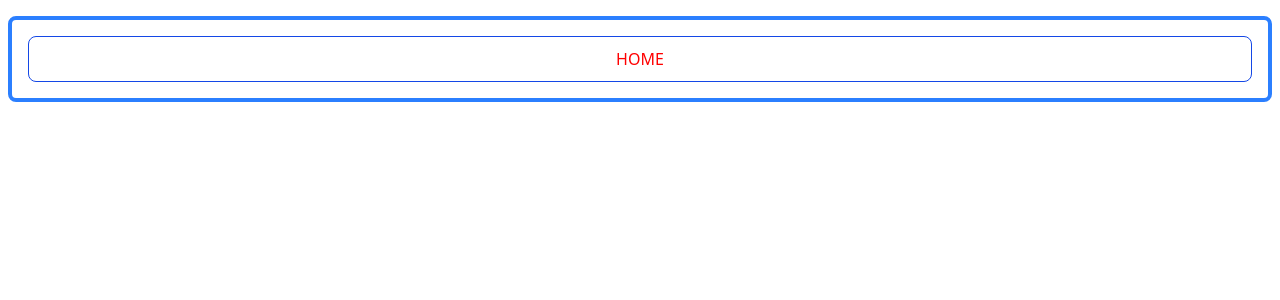
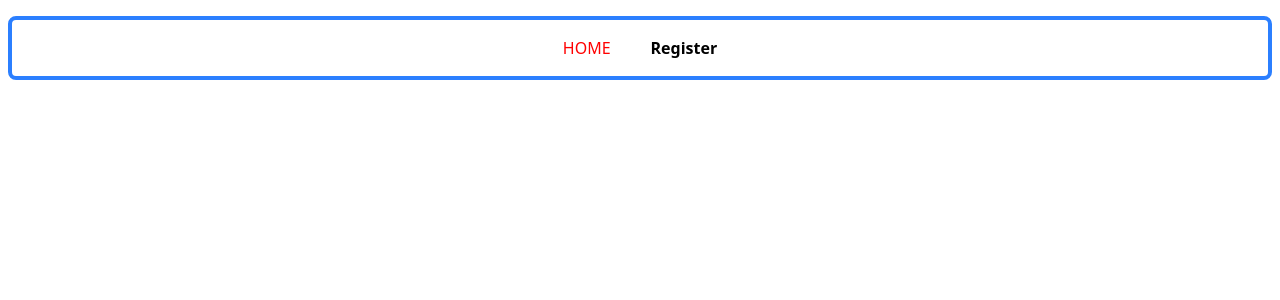
Before and after one commit to Dikin19/fe-library-management-system, a React (Vite) app: page / in a window 1280 px wide. Shown: the top 300 px of the page. Built offline with nearby package versions, Linux system fonts and the light colour scheme.

Commit message:
Add Register page Register.jsx

```diff
--- a/src/css/index.css
+++ b/src/css/index.css
@@ -2,6 +2,4 @@
 
 h1 {
   color: red;
-  padding: 10px;
-  text-align: center;
 }
--- a/src/main.jsx
+++ b/src/main.jsx
@@ -2,6 +2,7 @@ import { createRoot } from 'react-dom/client'
 import { BrowserRouter, Route, Routes } from "react-router";
 import './css/index.css'
 import Home from './pages/Home';
+import Register from './pages/Register';
 
 const root = document.getElementById("root");
 
@@ -11,6 +12,7 @@ createRoot(root).render(
     <Routes>
 
       <Route path="/" element = {<Home/>}/>
+      <Route path="/register" element = {<Register/>}/>
 
     </Routes>
   </BrowserRouter>
--- a/src/pages/Home.jsx
+++ b/src/pages/Home.jsx
@@ -1,12 +1,21 @@
+import { Link } from "react-router"
 
 
 function Home() {
 
   return (
     <div>
-      <div className="border rounded-lg border-blue-700">
+
+      <div className="flex justify-center gap-10">
+
         <h1>HOME</h1>
+
+        <Link to="/register" className="font-semibold hover:underline" >
+          Register
+        </Link>
+
       </div>
+
     </div>
   )
 }
--- /dev/null
+++ b/src/pages/Register.jsx
@@ -0,0 +1,20 @@
+import { Link } from "react-router";
+
+export default function Register() {
+
+    return (
+        <div>
+
+            <div className="flex justify-center gap-10">
+
+                <h1>Register</h1>
+
+                <Link to="/" className="font-semibold text-red-600 transition-all duration-300 ease-in-out hover:text-blue-800 hover:scale-110">
+                Home
+                </Link>
+            </div>
+
+        </div>
+    )
+
+}
```
